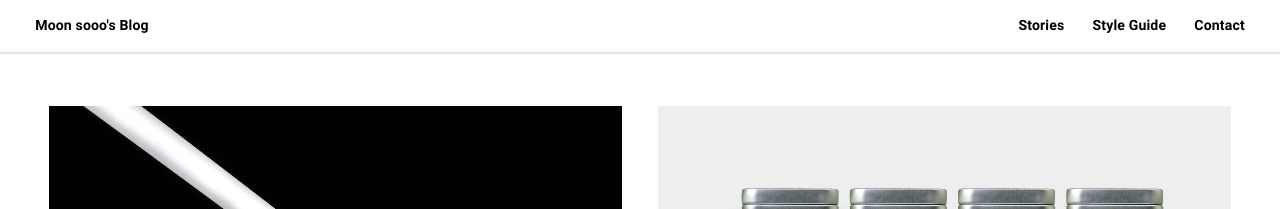
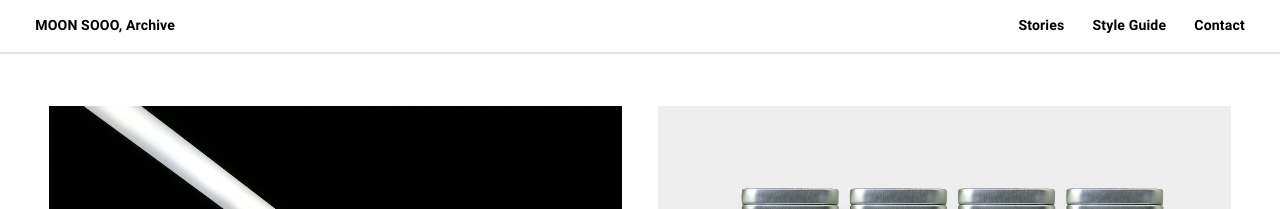
Before and after one commit to moonsooo/moonsooo.github.io, a Jekyll site: the page built from index.html, in a window 1280 px wide. Shown: the top 209 px of the page. Built offline with Jekyll 4.4.1, drawn with Linux system fonts in a browser that asks for light colours; some web fonts are replaced; the list of posts is cut into pages by our own code.

Commit message:
Update _config.yml

```diff
--- a/_config.yml
+++ b/_config.yml
@@ -5,7 +5,7 @@ permalink: /:year/:month/:day/:title/
 google_analytics:
 
 name: MOON SOOO
-title: Moon sooo's Blog
+title: MOON SOOO, Archive
 description: >
   Barber is a blog theme for Jekyll built by Thomas Vaeth for Samesies using HTML, Sass, and JavaScript.
 url: https://nostalgic-beaver-0ad4b8.netlify.com/
```
